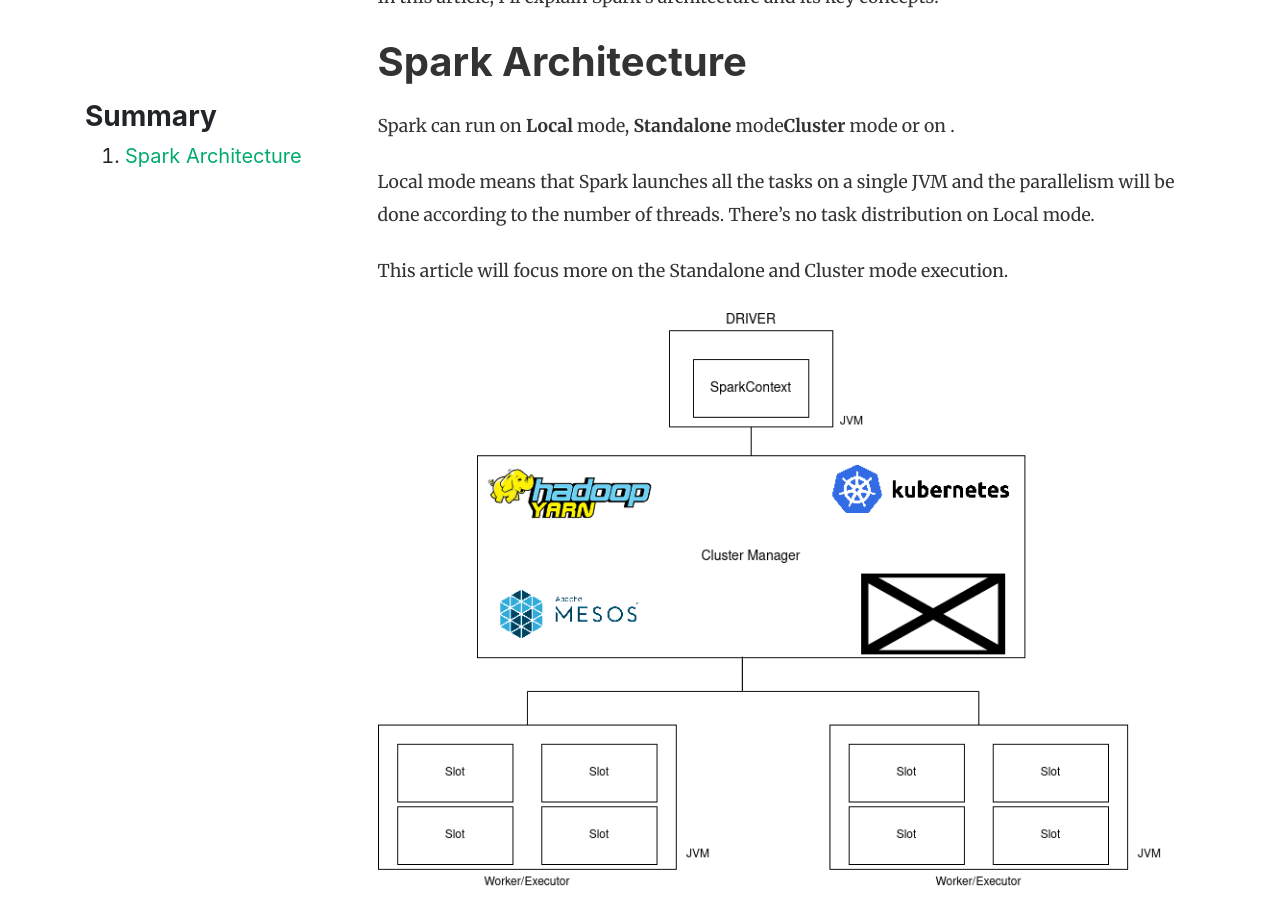
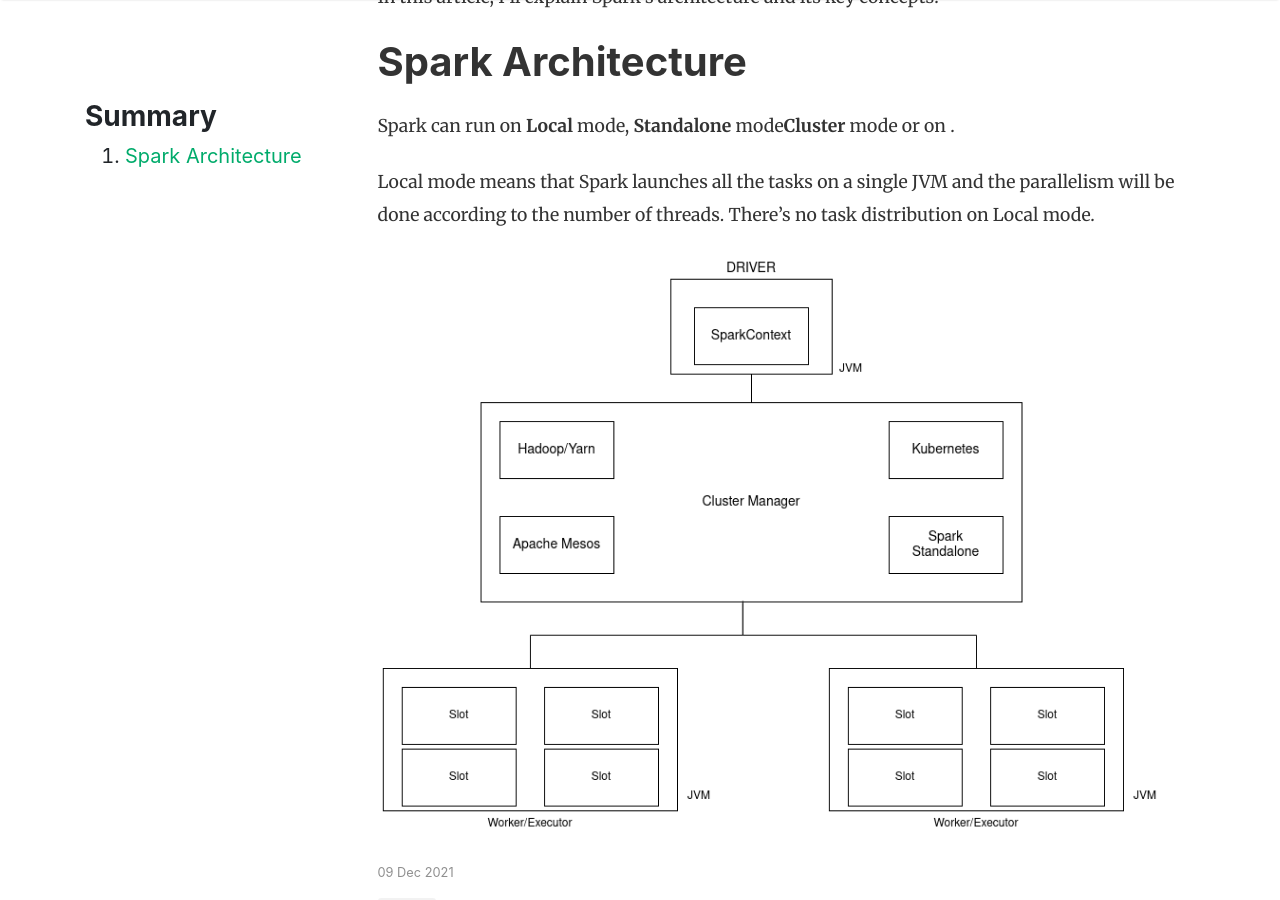
Before and after one commit to ares-b/blog, a Jekyll site: the page built from _posts/2021-12-09-spark-core-concepts.md, in a window 1280 px wide and 900 px high, scrolled down 507 px. Built offline with Jekyll 4.4.1, drawn with Linux system fonts in a browser that asks for light colours; nearby versions of some CDN libraries; comment, search, counter and statistics services are not loaded.

Commit message:
Update Spark Core Concepts

```diff
--- a/_posts/2021-12-09-spark-core-concepts.md
+++ b/_posts/2021-12-09-spark-core-concepts.md
@@ -22,6 +22,4 @@
 Local mode means that Spark launches all the tasks on a single JVM and the parallelism will be done according
 to the number of threads. There's no task distribution on Local mode.
 
-This article will focus more on the Standalone and Cluster mode execution.
-
-![Spark Architecture](../assets/images/posts/spark-core-concepts/spark-architecture.png)
+![Spark Architecture](../assets/images/posts/spark-core-concepts/spark-architecture.png "zz")
```
Also changed, not shown: assets/images/posts/spark-core-concepts/spark-architecture.png.
